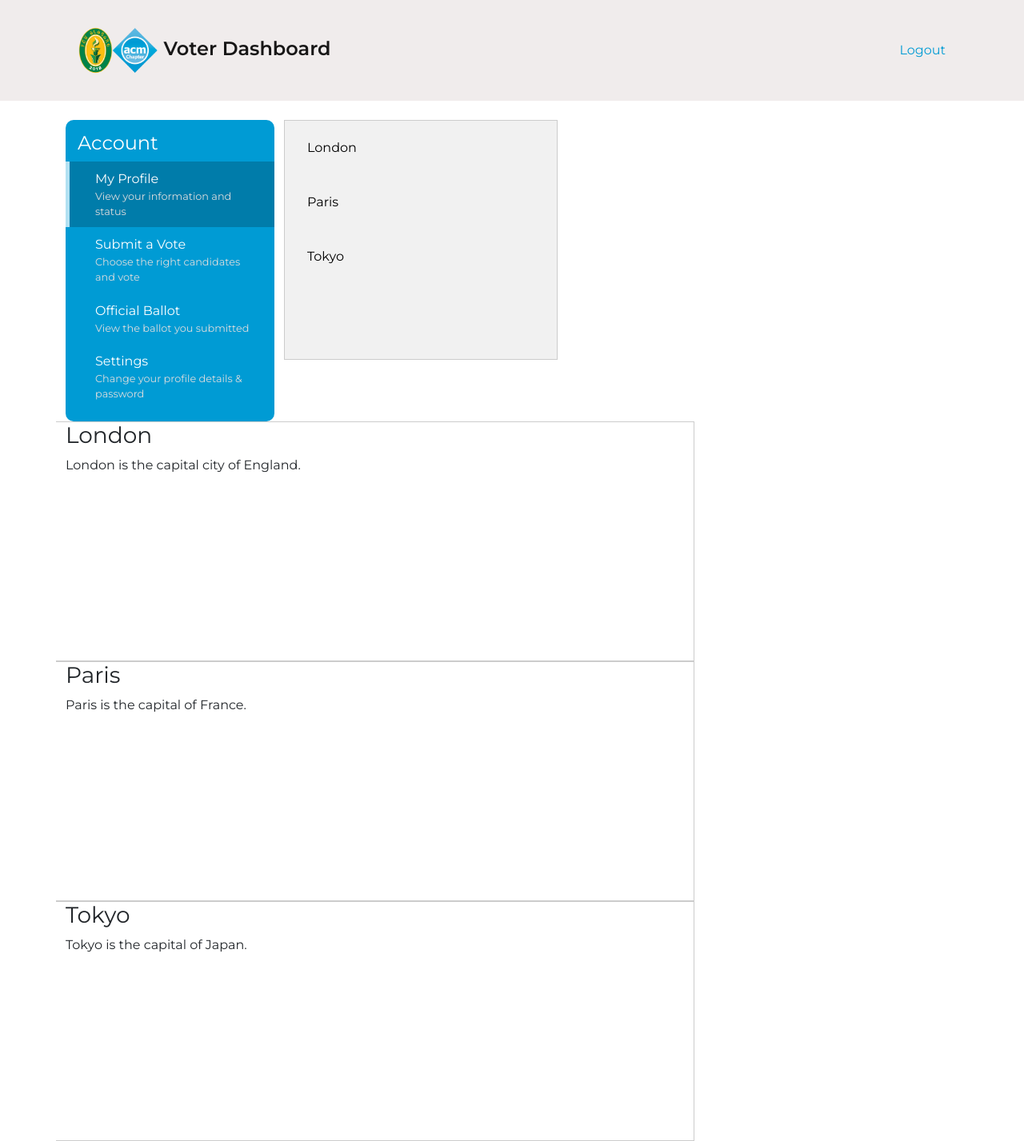
After one commit to darladvd/PHP_Finals, a PHP site: page /user_home.php in a window 1280 px wide. The commit adds this page. Shown: the whole page at 80% size. Run offline with PHP 8.4, Linux system fonts and the light colour scheme.

Commit message:
Sidebar menu draft

```diff
--- a/login.php
+++ b/login.php
@@ -116,7 +116,7 @@
         }
         </style>
     </head>
-    <body >
+    <body>
         <?php
             $conn = mysqli_connect('localhost', 'root', '', 'phpfinals');
             if($conn->connect_error){
--- /dev/null
+++ b/user_home.css
@@ -0,0 +1,390 @@
+@import url('https://fonts.googleapis.com/css2?family=Poppins:wght@400;600;900&display=swap');
+
+* {
+    padding: 0;
+    margin: 0;
+    box-sizing: border-box;
+    font-family: 'Montserrat', sans-serif
+}
+
+nav .navbar-brand .logo {
+    padding: 10px 15px;
+    border-radius: 8px
+}
+
+img {
+    height: 100px;
+    width: 100px;
+}
+
+/* nav .navbar-brand .logo .h2 {
+    margin: 0
+} */
+
+nav .navbar-brand .h4 {
+    margin-bottom: 0px;
+    font-weight: 900
+}
+
+.navbar-light .navbar-nav .nav-link {
+    color: black
+}
+
+.navbar-light .navbar-nav .nav-link:hover {
+    color: #009bd4
+}
+
+.navbar-light .navbar-nav .nav-link.active {
+    color: #009bd4
+}
+
+nav ul li a .cart {
+    padding: 4px 6px;
+    border-radius: 6px;
+    position: relative;
+    display: inline
+}
+
+nav ul li a .cart::after {
+    position: absolute;
+    content: "";
+    width: 8px;
+    height: 8px;
+    border-radius: 50%;
+    background-color: #ff5252;
+    top: -1px
+}
+
+.navbar-toggler:focus {
+    box-shadow: none
+}
+
+#sidebar {
+    padding: 15px 0px 15px 0px;
+    border-radius: 10px
+}
+
+#sidebar .h4 {
+    font-weight: 500;
+    padding-left: 15px
+}
+
+#sidebar ul {
+    list-style: none;
+    margin: 0;
+    padding-left: 0rem
+}
+
+#sidebar ul li {
+    padding: 10px 0;
+    display: block;
+    padding-left: 1rem;
+    padding-right: 1rem;
+    border-left: 5px solid transparent
+}
+
+#sidebar ul li.active {
+    border-left: 5px solid #b3e1f2;
+    background-color: #007caa
+}
+
+#sidebar ul li a {
+    display: block
+}
+
+#sidebar ul li a .fas,
+#sidebar ul li a .far {
+    color: #ddd
+}
+
+#sidebar ul li a .link {
+    color: #fff;
+    font-weight: 500
+}
+
+#sidebar ul li a .link-desc {
+    font-size: 0.8rem;
+    color: #ddd
+}
+
+#main-content {
+    padding: 30px;
+    border-radius: 15px
+}
+
+#main-content .h5,
+#main-content .text-uppercase {
+    font-weight: 600;
+    margin-bottom: 0
+}
+
+#main-content .h5+div {
+    font-size: 0.9rem
+}
+
+#main-content .box {
+    padding: 10px;
+    border-radius: 6px;
+    width: 170px;
+    height: 90px
+}
+
+#main-content .box img {
+    width: 40px;
+    height: 40px;
+    object-fit: contain
+}
+
+#main-content .box .tag {
+    font-size: 0.9rem;
+    color: #000;
+    font-weight: 500
+}
+
+#main-content .box .number {
+    font-size: 1.5rem;
+    font-weight: 600
+}
+
+.order {
+    padding: 10px 30px;
+    min-height: 150px
+}
+
+.order .order-summary {
+    height: 100%
+}
+
+.order .blue-label {
+    background-color: #aeaeeb;
+    color: #0046dd;
+    font-size: 0.9rem;
+    padding: 0px 3px
+}
+
+.order .green-label {
+    background-color: #a8e9d0;
+    color: #008357;
+    font-size: 0.9rem;
+    padding: 0px 3px
+}
+
+.order .fs-8 {
+    font-size: 0.85rem
+}
+
+.order .rating img {
+    width: 20px;
+    height: 20px;
+    object-fit: contain
+}
+
+.order .rating .fas,
+.order .rating .far {
+    font-size: 0.9rem
+}
+
+.order .rating .fas {
+    color: #daa520
+}
+
+.order .status {
+    font-weight: 600
+}
+
+.order .btn.btn-primary {
+    background-color: #fff;
+    color: #4e2296;
+    border: 1px solid #4e2296
+}
+
+.order .btn.btn-primary:hover {
+    background-color: #4e2296;
+    color: #fff
+}
+
+.order .progressbar-track {
+    margin-top: 20px;
+    margin-bottom: 20px;
+    position: relative
+}
+
+.order .progressbar-track .progressbar {
+    list-style: none;
+    display: flex;
+    align-items: center;
+    justify-content: space-between;
+    padding-left: 0rem
+}
+
+.order .progressbar-track .progressbar li {
+    font-size: 1.5rem;
+    border: 1px solid #333;
+    padding: 5px 10px;
+    border-radius: 50%;
+    background-color: #dddddd;
+    z-index: 100;
+    position: relative
+}
+
+.order .progressbar-track .progressbar li.green {
+    border: 1px solid #007965;
+    background-color: #d5e6e2
+}
+
+.order .progressbar-track .progressbar li::after {
+    position: absolute;
+    font-size: 0.9rem;
+    top: 50px;
+    left: 0px
+}
+
+#tracker {
+    position: absolute;
+    border-top: 1px solid #bbb;
+    width: 100%;
+    top: 25px
+}
+
+#step-1::after {
+    content: 'Placed'
+}
+
+#step-2::after {
+    content: 'Accepted';
+    left: -10px
+}
+
+#step-3::after {
+    content: 'Packed'
+}
+
+#step-4::after {
+    content: 'Shipped'
+}
+
+#step-5::after {
+    content: 'Delivered';
+    left: -10px
+}
+
+.bg-blue {
+    background-color: #009bd4
+}
+
+.bg-light {
+    background-color: #f0ecec !important
+}
+
+.green {
+    color: #007965 !important
+}
+
+@media(max-width: 1199.5px) {
+    nav ul li {
+        padding: 0 10px
+    }
+}
+
+@media(max-width: 500px) {
+    .order .progressbar-track .progressbar li {
+        font-size: 1rem
+    }
+
+    .order .progressbar-track .progressbar li::after {
+        font-size: 0.8rem;
+        top: 35px
+    }
+
+    #tracker {
+        top: 20px
+    }
+}
+
+@media(max-width: 440px) {
+    #main-content {
+        padding: 20px
+    }
+
+    .order {
+        padding: 20px
+    }
+
+    #step-4::after {
+        left: -5px
+    }
+}
+
+@media(max-width: 395px) {
+    .order .progressbar-track .progressbar li {
+        font-size: 0.8rem
+    }
+
+    .order .progressbar-track .progressbar li::after {
+        font-size: 0.7rem;
+        top: 35px
+    }
+
+    #tracker {
+        top: 15px
+    }
+
+    .order .btn.btn-primary {
+        font-size: 0.85rem
+    }
+}
+
+@media(max-width: 355px) {
+    #main-content {
+        padding: 15px
+    }
+
+    .order {
+        padding: 10px
+    }
+}
+
+* {box-sizing: border-box}
+
+/* Style the tab */
+.tab {
+  float: left;
+  border: 1px solid #ccc;
+  background-color: #f1f1f1;
+  width: 30%;
+  height: 300px;
+}
+
+/* Style the buttons that are used to open the tab content */
+.tab button {
+  display: block;
+  background-color: inherit;
+  color: black;
+  padding: 22px 16px;
+  width: 100%;
+  border: none;
+  outline: none;
+  text-align: left;
+  cursor: pointer;
+  transition: 0.3s;
+}
+
+/* Change background color of buttons on hover */
+.tab button:hover {
+  background-color: #ddd;
+}
+
+/* Create an active/current "tab button" class */
+.tab button.active {
+  background-color: #ccc;
+}
+
+/* Style the tab content */
+.tabcontent {
+  float: left;
+  padding: 0px 12px;
+  border: 1px solid #ccc;
+  width: 70%;
+  border-left: none;
+  height: 300px;
+}
--- /dev/null
+++ b/user_home.php
@@ -0,0 +1,121 @@
+<!DOCTYPE html>
+<?php
+        session_start();
+        error_reporting(0);
+?>
+
+<html>
+    <head>
+        <!-- Required meta tags -->
+        <meta charset="utf-8">
+        <meta name="viewport" content="width=device-width, initial-scale=1">
+        <link rel="stylesheet" href="https://cdn.jsdelivr.net/npm/bootstrap@5.0.0-beta1/dist/css/bootstrap.min.css">
+        <script src="https://cdn.jsdelivr.net/npm/bootstrap@5.0.0-beta1/dist/js/bootstrap.bundle.min.js"></script>
+        <script src="https://use.fontawesome.com/releases/v5.7.2/css/all.css"></script>
+
+        	<!-- Google Fonts -->
+        <link rel="preconnect" href="https://fonts.googleapis.com">
+        <link rel="preconnect" href="https://fonts.gstatic.com" crossorigin>
+        <link href="https://fonts.googleapis.com/css2?family=Montserrat:wght@400;600&display=swap" rel="stylesheet">
+        <link rel="preconnect" href="https://fonts.googleapis.com">
+        <link rel="preconnect" href="https://fonts.gstatic.com" crossorigin>
+        <link href="https://fonts.googleapis.com/css2?family=Roboto:wght@300;400&display=swap" rel="stylesheet">
+
+        <!-- External CSS -->
+	    <link rel="stylesheet" type="text/css" href="user_home.css">
+        <script type="text/javascript" src="user_home.js"></script>
+
+        <title>Voter</title>
+    </head>
+    <body>
+
+    <!-- Navigation Bar -->
+    <nav class="navbar navbar-expand-lg navbar-light bg-light">
+    <div class="container"> <button class="navbar-toggler" type="button" data-bs-toggle="collapse" data-bs-target="#mynav" aria-controls="mynav" aria-expanded="false" aria-label="Toggle navigation"> <span class="navbar-toggler-icon"></span> </button> <a class="navbar-brand" href="#">
+            <div class="d-flex">
+                <div class="ms-3 d-flex flex-column">
+                    <!-- <img src="images/logo.png"> -->
+                    <div class="h4"> <img src="images/logo.png"> Voter Dashboard </div>
+                </div>
+            </div>
+        </a>
+        <div class="collapse navbar-collapse" id="mynav">
+            <ul class="navbar-nav ms-auto mb-2 mb-lg-0">
+                <li class="nav-item"> <a class="nav-link active" aria-current="page" href="logout.php">Logout <span class="fas fa-th-large px-1"></span></a> </li>
+        </div>
+    </div>
+    </nav>
+
+    <div class="container mt-4">
+        <div class="row">
+
+            <!-- Menu -->
+            <div class="col-lg-3 my-lg-0 my-md-1">
+                <div id="sidebar" class="bg-blue">
+                    <div class="h4 text-white">Account</div>
+                    <ul>
+                        <li class="active"> <a href="#profile" class="text-decoration-none d-flex align-items-start">
+                                <div class="fas fa-box pt-2 me-3"></div>
+                                <div class="d-flex flex-column">
+                                    <div class="link">My Profile</div>
+                                    <div class="link-desc">View your information and status</div>
+                                </div>
+                            </a> </li>
+                        <li> <a href="#vote" class="text-decoration-none d-flex align-items-start">
+                                <div class="fas fa-box-open pt-2 me-3"></div>
+                                <div class="d-flex flex-column">
+                                    <div class="link">Submit a Vote</div>
+                                    <div class="link-desc">Choose the right candidates and vote</div>
+                                </div>
+                            </a> </li>
+                        <li> <a href="#ballot" class="text-decoration-none d-flex align-items-start">
+                                <div class="far fa-address-book pt-2 me-3"></div>
+                                <div class="d-flex flex-column">
+                                    <div class="link">Official Ballot</div>
+                                    <div class="link-desc">View the ballot you submitted</div>
+                                </div>
+                            </a> </li>
+                        <li> <a href="#settings" class="text-decoration-none d-flex align-items-start">
+                                <div class="far fa-user pt-2 me-3"></div>
+                                <div class="d-flex flex-column">
+                                    <div class="link">Settings</div>
+                                    <div class="link-desc">Change your profile details & password</div>
+                                </div>
+                            </a> </li>
+                    </ul>
+                </div>
+            </div>
+
+            <div class="tab">
+                <button class="tablinks" onclick="openCity(event, 'London')">London</button>
+                <button class="tablinks" onclick="openCity(event, 'Paris')">Paris</button>
+                <button class="tablinks" onclick="openCity(event, 'Tokyo')">Tokyo</button>
+                </div>
+
+                <div id="London" class="tabcontent">
+                <h3>London</h3>
+                <p>London is the capital city of England.</p>
+                </div>
+
+                <div id="Paris" class="tabcontent">
+                <h3>Paris</h3>
+                <p>Paris is the capital of France.</p>
+                </div>
+
+                <div id="Tokyo" class="tabcontent">
+                <h3>Tokyo</h3>
+                <p>Tokyo is the capital of Japan.</p>
+            </div>
+
+            <section id="vote">
+            </section>
+
+            <section id="ballot">
+            </section>
+
+            <section id="settings">
+            </section>
+        </div>
+    </div>
+    </body>
+</html>
```
Also changed, not shown: user_home.js (added, +20 -0 lines), images/logo.png (added).
